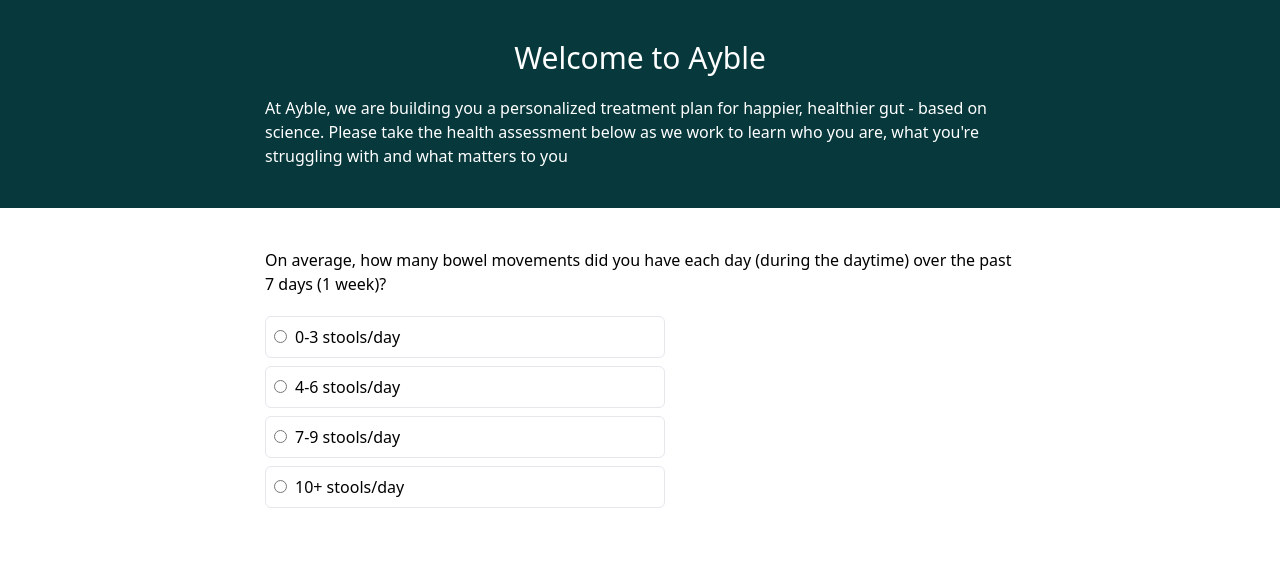
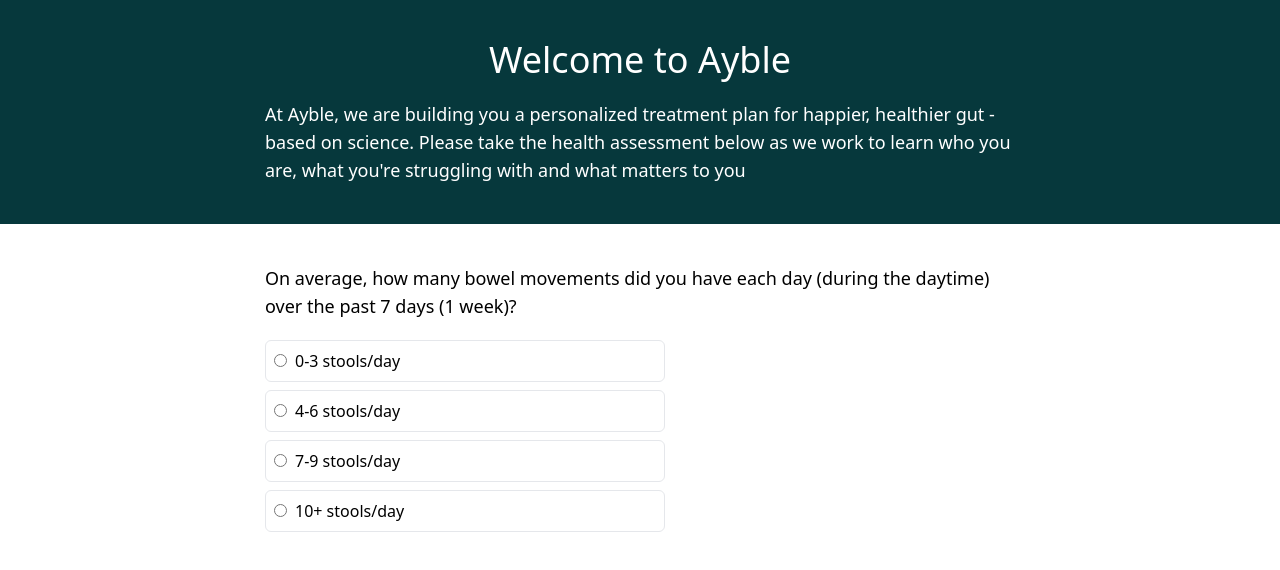
Before and after one commit to LanceALaughlin/ayble-challenge, a Next.js app: page / in a window 1280 px wide. Shown: the top 570 px of the page. Built offline with nearby package versions, Linux system fonts and the light colour scheme.

Commit message:
text sizes

```diff
--- a/components/header.tsx
+++ b/components/header.tsx
@@ -1,8 +1,8 @@
 const Header = () => {
   return (
     <div className="flex flex-col items-center text-white bg-ayble-green p-10">
-      <h1 className="text-3xl text-center mb-5">Welcome to Ayble</h1>
-      <p className="w-80% max-w-[750px]">
+      <h1 className="text-4xl text-center mb-5">Welcome to Ayble</h1>
+      <p className="w-80% max-w-[750px] text-lg">
         At Ayble, we are building you a personalized treatment plan for happier,
         healthier gut - based on science. Please take the health assessment
         below as we work to learn who you are, what you&apos;re struggling with
--- a/components/radioField.tsx
+++ b/components/radioField.tsx
@@ -13,7 +13,7 @@
 }) => {
   return (
     <fieldset className={`mt-10 ${hidden ? "hidden" : "block"}`}>
-      <div className="mb-5 max-w-[750px]">{question.questionText}</div>
+      <div className="mb-5 max-w-[750px] text-lg">{question.questionText}</div>
       {question.answers.map((answer) => (
         <div
           key={answer.answerId}
```
